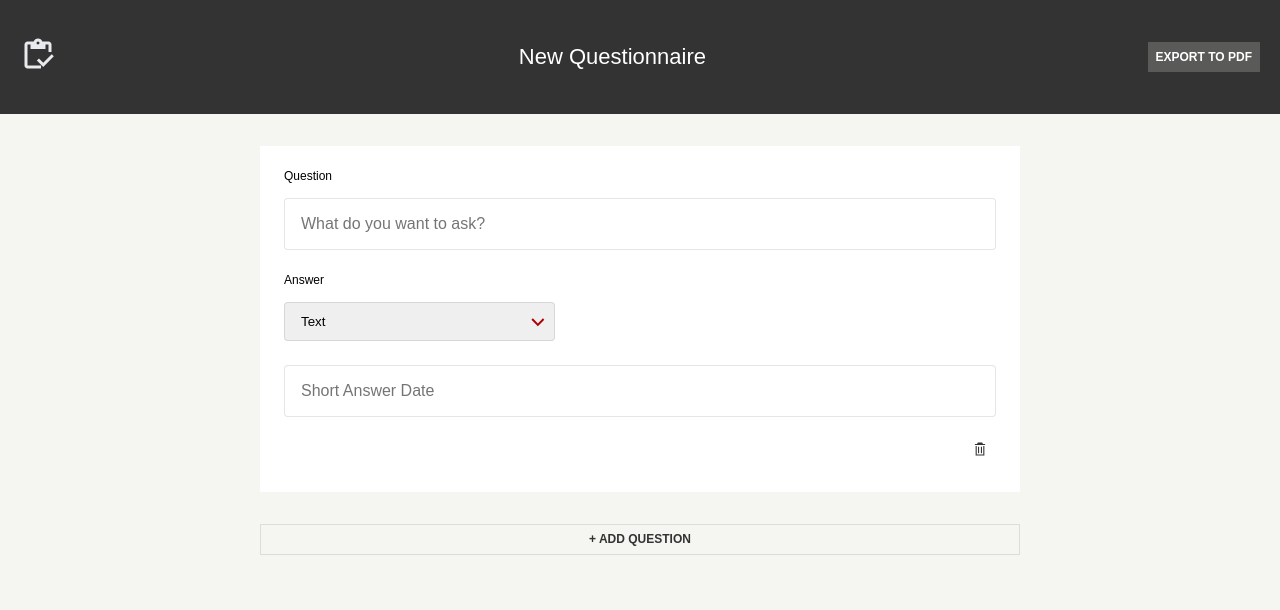
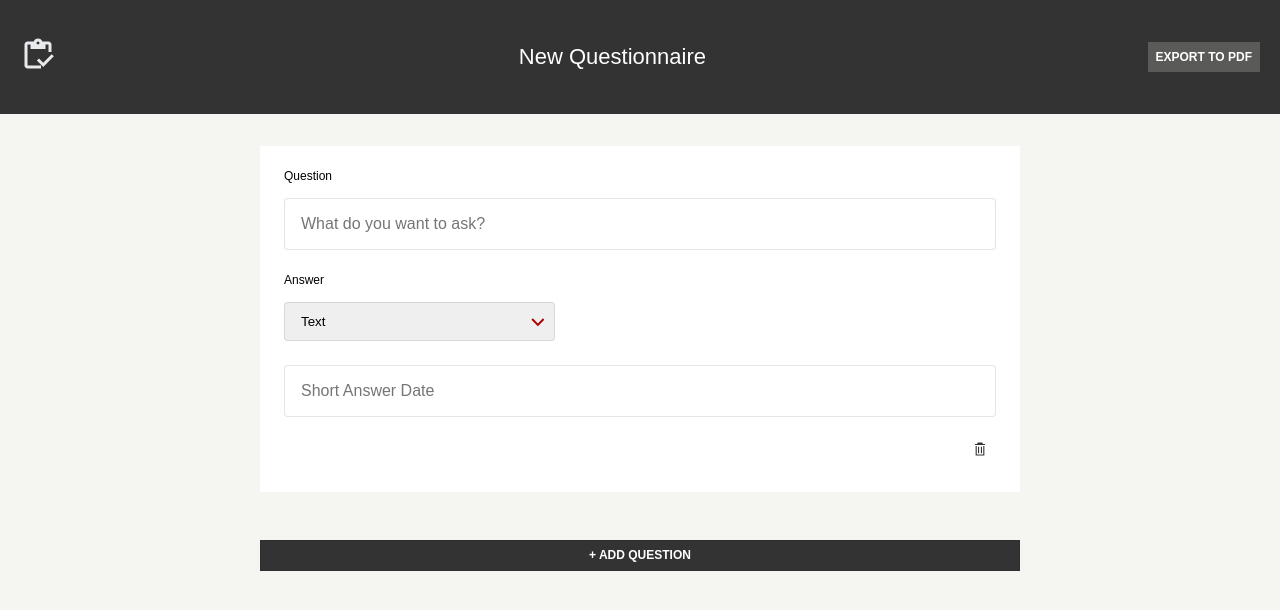
Before and after one commit to markohanesian/former-mso, a React (Create React App) app: page / in a window 1280 px wide. Shown: the top 610 px of the page. Built offline with nearby package versions, Linux system fonts and the light colour scheme.

Commit message:
Disable style variable

```diff
--- a/src/components/QuestionForm.js
+++ b/src/components/QuestionForm.js
@@ -91,21 +91,6 @@ export default function QuestionForm() {
   const primaryButtonStyles = {
     width: "100%",
     padding: "8px",
-    gap: "8px",
-    border: "1px solid rgba(0, 0, 0, 0.1)",
-    backgroundColor: "transparent",
-    color: "#333",
-    fontFamily: "sans-serif",
-    fontSize: "12px",
-    fontWeight: 700,
-    lineHeight: "13px",
-    textAlign: "center",
-    textTransform: "uppercase",
-  };
-
-  const secondaryButtonStyles = {
-    width: "100%",
-    padding: "8px",
     margin: "16px 0 0 0",
     gap: "8px",
     border: "1px solid rgba(0, 0, 0, 0.1)",
@@ -118,6 +103,22 @@ export default function QuestionForm() {
     textAlign: "center",
     textTransform: "uppercase",
   };
+
+  // saving for future
+  // const secondaryButtonStyles = {
+  //   width: "100%",
+  //   padding: "8px",
+  //   gap: "8px",
+  //   border: "1px solid rgba(0, 0, 0, 0.1)",
+  //   backgroundColor: "transparent",
+  //   color: "#333",
+  //   fontFamily: "sans-serif",
+  //   fontSize: "12px",
+  //   fontWeight: 700,
+  //   lineHeight: "13px",
+  //   textAlign: "center",
+  //   textTransform: "uppercase",
+  // };
 
   const deleteButtonStyles = {
     padding: "8px",
```
